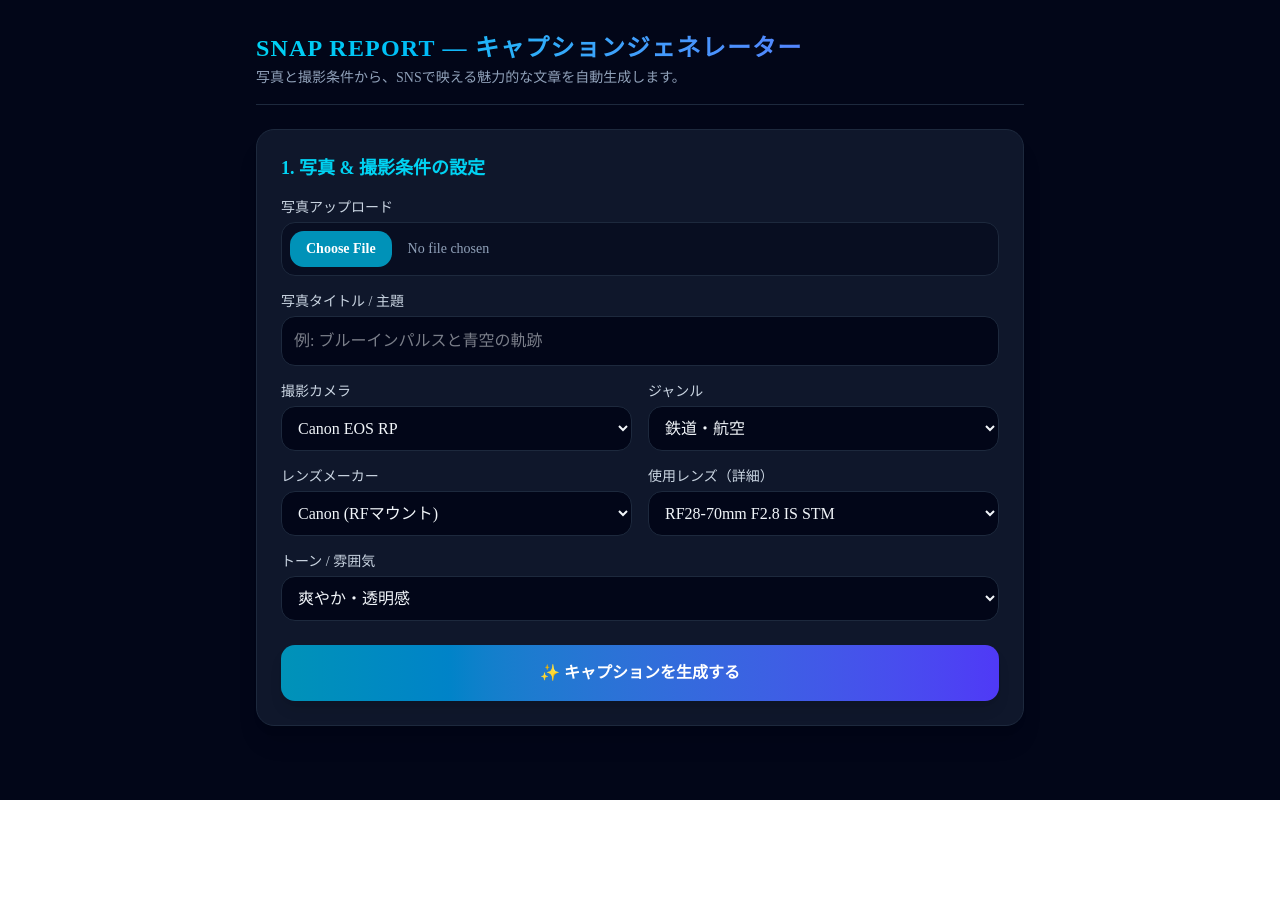
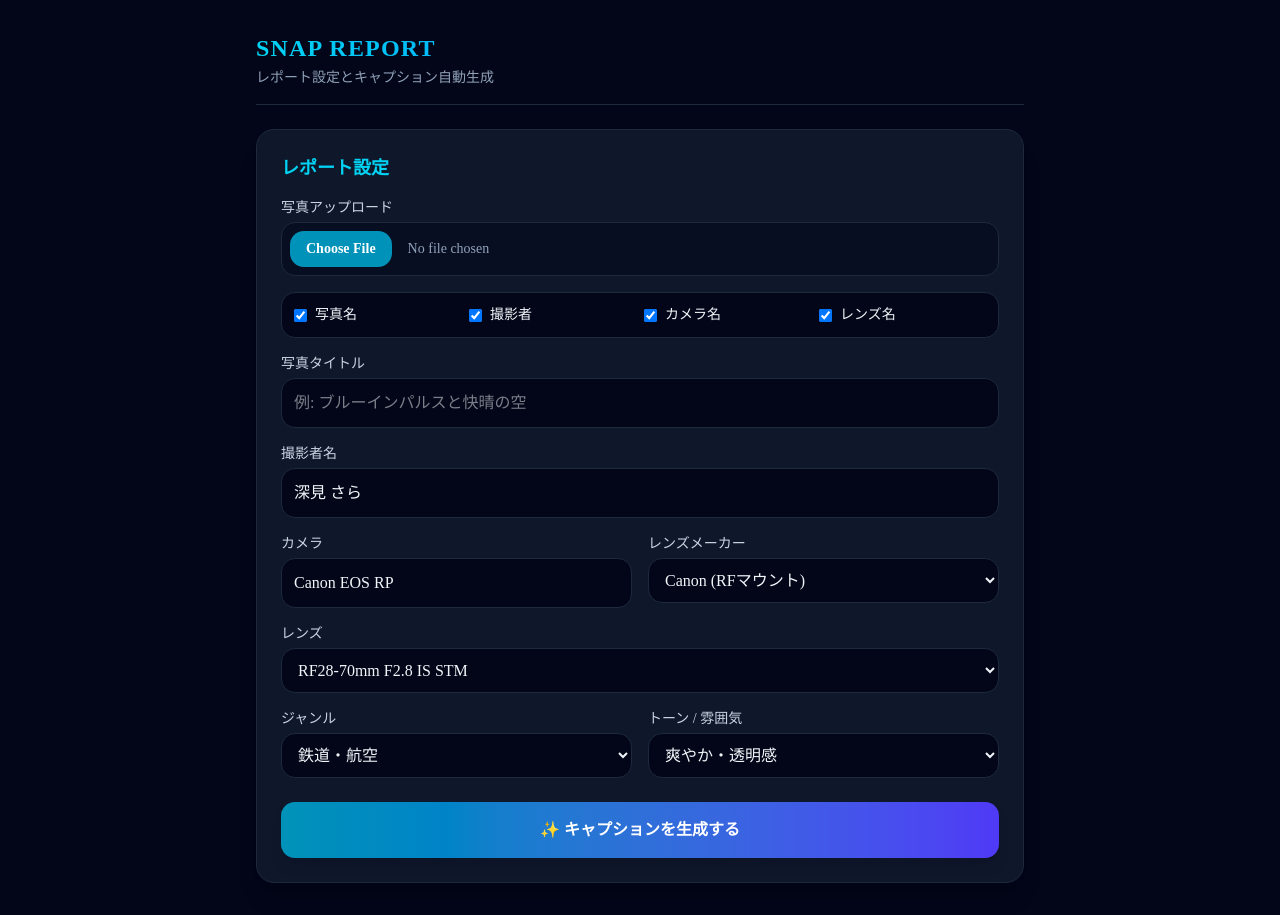
Before and after one commit to eminem1210-star/snap-report, a Next.js app: page /reports/new in a window 1280 px wide. Before the commit the page ends 800 px from the top, so only its background shows below. Built offline with nearby package versions, Linux system fonts and the light colour scheme.

Commit message:
feat: restore photographer input and display checkboxes

```diff
--- a/app/reports/new/page.tsx
+++ b/app/reports/new/page.tsx
@@ -44,9 +44,17 @@ export default function NewReportPage() {
   const [selectedMaker, setSelectedMaker] = useState('Canon (RFマウント)');
   const [selectedLens, setSelectedLens] = useState('RF28-70mm F2.8 IS STM');
   const [title, setTitle] = useState('');
+  const [photographer, setPhotographer] = useState('深見 さら'); // 撮影者
   const [camera, setCamera] = useState('Canon EOS RP');
   const [genre, setGenre] = useState('鉄道・航空');
   const [tone, setTone] = useState('爽やか・透明感');
+
+  // 表示項目のチェックボックス状態
+  const [showTitle, setShowTitle] = useState(true);
+  const [showCamera, setShowCamera] = useState(true);
+  const [showLens, setShowLens] = useState(true);
+  const [showPhotographer, setShowPhotographer] = useState(true);
+
   const [image, setImage] = useState('');
   const [imagePreview, setImagePreview] = useState('');
   const [caption, setCaption] = useState('');
@@ -106,10 +114,15 @@ export default function NewReportPage() {
         headers: { 'Content-Type': 'application/json' },
         body: JSON.stringify({
           title,
+          photographer,
           camera,
           lens: selectedLens,
           genre,
           tone,
+          showTitle,
+          showCamera,
+          showLens,
+          showPhotographer,
           image,
         }),
       });
@@ -130,14 +143,14 @@ export default function NewReportPage() {
       <div className="max-w-3xl mx-auto space-y-6">
         <header className="border-b border-slate-800 pb-4">
           <h1 className="text-2xl font-black tracking-wider text-transparent bg-clip-text bg-gradient-to-r from-cyan-400 to-indigo-500">
-            SNAP REPORT — キャプションジェネレーター
+            SNAP REPORT
           </h1>
-          <p className="text-sm text-slate-400 mt-1">写真と撮影条件から、SNSで映える魅力的な文章を自動生成します。</p>
+          <p className="text-sm text-slate-400 mt-1">レポート設定とキャプション自動生成</p>
         </header>
 
-        {/* 1. 写真 & 設定エリア */}
+        {/* レポート設定エリア */}
         <div className="bg-slate-900 border border-slate-800 rounded-2xl p-6 shadow-xl space-y-4">
-          <h2 className="text-lg font-bold text-cyan-400">1. 写真 &amp; 撮影条件の設定</h2>
+          <h2 className="text-lg font-bold text-cyan-400">レポート設定</h2>
 
           <div>
             <label className="block text-sm font-medium mb-1 text-slate-300">写真アップロード</label>
@@ -150,38 +163,91 @@ export default function NewReportPage() {
           </div>
 
           {imagePreview && (
-            <div className="mt-2 relative w-full h-48 rounded-xl overflow-hidden border border-slate-800 bg-slate-950 flex items-center justify-center">
+            <div className="mt-2 relative w-full h-64 rounded-xl overflow-hidden border border-slate-800 bg-slate-950 flex items-center justify-center">
               <img src={imagePreview} alt="Preview" className="h-full object-contain" />
             </div>
           )}
 
+          {/* 画像に含める項目のチェックボックス */}
+          <div className="grid grid-cols-2 md:grid-cols-4 gap-2 bg-slate-950 p-3 rounded-xl border border-slate-800 text-sm">
+            <label className="flex items-center space-x-2 cursor-pointer">
+              <input type="checkbox" checked={showTitle} onChange={(e) => setShowTitle(e.target.checked)} className="rounded bg-slate-900 border-slate-700 text-cyan-500" />
+              <span>写真名</span>
+            </label>
+            <label className="flex items-center space-x-2 cursor-pointer">
+              <input type="checkbox" checked={showPhotographer} onChange={(e) => setShowPhotographer(e.target.checked)} className="rounded bg-slate-900 border-slate-700 text-cyan-500" />
+              <span>撮影者</span>
+            </label>
+            <label className="flex items-center space-x-2 cursor-pointer">
+              <input type="checkbox" checked={showCamera} onChange={(e) => setShowCamera(e.target.checked)} className="rounded bg-slate-900 border-slate-700 text-cyan-500" />
+              <span>カメラ名</span>
+            </label>
+            <label className="flex items-center space-x-2 cursor-pointer">
+              <input type="checkbox" checked={showLens} onChange={(e) => setShowLens(e.target.checked)} className="rounded bg-slate-900 border-slate-700 text-cyan-500" />
+              <span>レンズ名</span>
+            </label>
+          </div>
+
           <div>
-            <label className="block text-sm font-medium mb-1 text-slate-300">写真タイトル / 主題</label>
+            <label className="block text-sm font-medium mb-1 text-slate-300">写真タイトル</label>
             <input
               type="text"
               value={title}
               onChange={(e) => setTitle(e.target.value)}
-              placeholder="例: ブルーインパルスと青空の軌跡"
+              placeholder="例: ブルーインパルスと快晴の空"
+              className="w-full p-3 bg-slate-950 border border-slate-800 rounded-xl focus:outline-none focus:border-cyan-500 text-slate-100"
+            />
+          </div>
+
+          <div>
+            <label className="block text-sm font-medium mb-1 text-slate-300">撮影者名</label>
+            <input
+              type="text"
+              value={photographer}
+              onChange={(e) => setPhotographer(e.target.value)}
               className="w-full p-3 bg-slate-950 border border-slate-800 rounded-xl focus:outline-none focus:border-cyan-500 text-slate-100"
             />
           </div>
 
           <div className="grid grid-cols-1 md:grid-cols-2 gap-4">
             <div>
-              <label className="block text-sm font-medium mb-1 text-slate-300">撮影カメラ</label>
-              <select
+              <label className="block text-sm font-medium mb-1 text-slate-300">カメラ</label>
+              <input
+                type="text"
                 value={camera}
                 onChange={(e) => setCamera(e.target.value)}
                 className="w-full p-3 bg-slate-950 border border-slate-800 rounded-xl focus:outline-none focus:border-cyan-500 text-slate-100"
+              />
+            </div>
+
+            <div>
+              <label className="block text-sm font-medium mb-1 text-slate-300">レンズメーカー</label>
+              <select
+                value={selectedMaker}
+                onChange={(e) => handleMakerChange(e.target.value)}
+                className="w-full p-3 bg-slate-950 border border-slate-800 rounded-xl focus:outline-none focus:border-cyan-500 text-slate-100"
               >
-                <option>Canon EOS RP</option>
-                <option>Canon EOS 6D</option>
-                <option>Google Pixel 9a</option>
-                <option>α-303si</option>
-                <option>Yashica Electro 35</option>
+                {Object.keys(LENS_DATA).map((maker) => (
+                  <option key={maker} value={maker}>{maker}</option>
+                ))}
+              </select>
+            </div>
+          </div>
+
+          <div>
+            <label className="block text-sm font-medium mb-1 text-slate-300">レンズ</label>
+            <select
+              value={selectedLens}
+              onChange={(e) => setSelectedLens(e.target.value)}
+              className="w-full p-3 bg-slate-950 border border-slate-800 rounded-xl focus:outline-none focus:border-cyan-500 text-slate-100"
+            >
+              {LENS_DATA[selectedMaker]?.map((lens) => (
+                <option key={lens} value={lens}>{lens}</option>
+              ))}
             </select>
           </div>
 
+          <div className="grid grid-cols-1 md:grid-cols-2 gap-4">
             <div>
               <label className="block text-sm font-medium mb-1 text-slate-300">ジャンル</label>
               <select
@@ -195,35 +261,6 @@ export default function NewReportPage() {
                 <option>風景・ネイチャー</option>
                 <option>植物・ガジェット</option>
               </select>
-            </div>
-          </div>
-
-          <div className="grid grid-cols-1 md:grid-cols-2 gap-4">
-            <div>
-              <label className="block text-sm font-medium mb-1 text-slate-300">レンズメーカー</label>
-              <select
-                value={selectedMaker}
-                onChange={(e) => handleMakerChange(e.target.value)}
-                className="w-full p-3 bg-slate-950 border border-slate-800 rounded-xl focus:outline-none focus:border-cyan-500 text-slate-100"
-              >
-                {Object.keys(LENS_DATA).map((maker) => (
-                  <option key={maker} value={maker}>{maker}</option>
-                ))}
-              </select>
-            </div>
-
-            <div>
-              <label className="block text-sm font-medium mb-1 text-slate-300">使用レンズ（詳細）</label>
-              <select
-                value={selectedLens}
-                onChange={(e) => setSelectedLens(e.target.value)}
-                className="w-full p-3 bg-slate-950 border border-slate-800 rounded-xl focus:outline-none focus:border-cyan-500 text-slate-100"
-              >
-                {LENS_DATA[selectedMaker]?.map((lens) => (
-                  <option key={lens} value={lens}>{lens}</option>
-                ))}
-              </select>
-            </div>
             </div>
 
             <div>
@@ -239,6 +276,7 @@ export default function NewReportPage() {
                 <option>鮮やか・ポップ</option>
               </select>
             </div>
+          </div>
 
           <button
             onClick={handleGenerate}
@@ -249,16 +287,16 @@ export default function NewReportPage() {
           </button>
         </div>
 
-        {/* 2. 出力結果エリア */}
+        {/* 出力結果エリア */}
         {caption && (
           <div className="bg-slate-900 border border-slate-800 rounded-2xl p-6 shadow-xl space-y-3">
-            <h2 className="text-lg font-bold text-cyan-400">2. 生成されたキャプション</h2>
+            <h2 className="text-lg font-bold text-cyan-400">生成されたキャプション</h2>
             <div className="p-4 bg-slate-950 border border-slate-800 rounded-xl whitespace-pre-wrap text-slate-200 leading-relaxed font-sans">
               {caption}
             </div>
             <button
               onClick={() => navigator.clipboard.writeText(caption)}
-              className="px-4 py-2 bg-slate-800 hover:bg-slate-700 text-slate-200 text-sm font-semibold rounded-lg transition"
+              className="px-4 py-2 bg-slate-800 hover:bg-slate-700 text-slate-200 text-sm font-semibold rounded-lg transition cursor-pointer"
             >
               📋 クリップボードにコピー
             </button>
```
Lines whose indentation alone changed are shown as unchanged.
